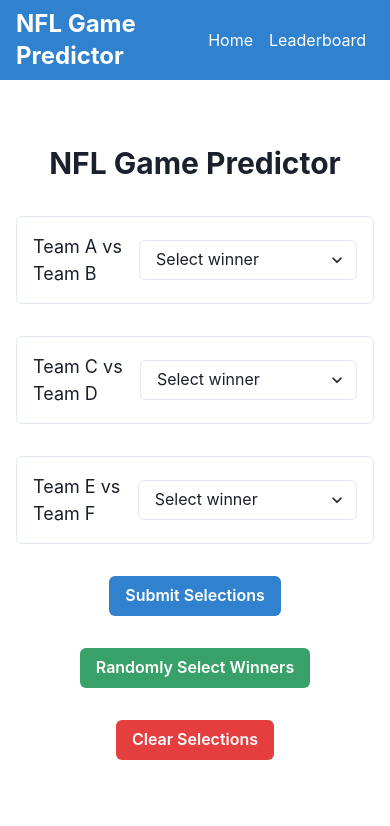
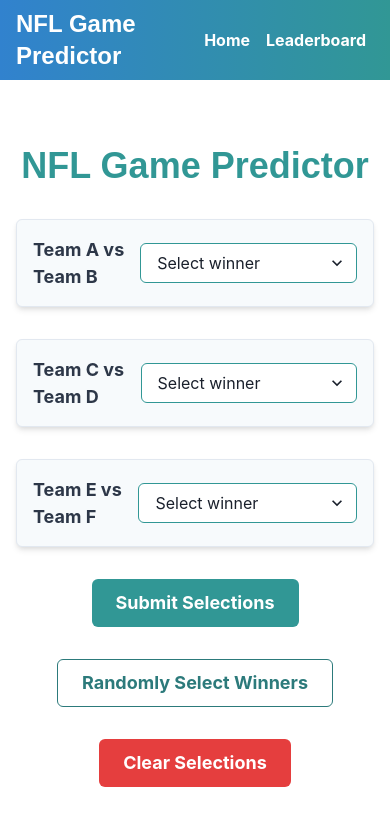
Before and after one commit to GPT-Engineer-App/nfl-game-winner-picker, a React (Vite) app: page / in a window 390 px wide. Shown: the top 826 px of the page. Built offline with nearby package versions, Linux system fonts and the light colour scheme.

Commit message:
Updated the NFL Game Predictor app's interface to be ultra-modern and clean. Applied sleek, minimalistic design elements, modern typography, and a consistent color scheme. Ensured the layout is responsive and visually appealing on both desktop and mobile views.

```diff
--- a/src/components/Navbar.jsx
+++ b/src/components/Navbar.jsx
@@ -3,16 +3,16 @@ import { Link as RouterLink } from "react-router-dom";
 
 const Navbar = () => {
   return (
-    <Box bg="blue.500" px={4} py={2} mb={8}>
+    <Box bgGradient="linear(to-r, blue.500, teal.500)" px={4} py={2} mb={8}>
       <Flex align="center" justify="space-between">
-        <Heading as="h1" size="lg" color="white">
+        <Heading as="h1" size="lg" color="white" fontFamily="sans-serif">
           NFL Game Predictor
         </Heading>
         <Flex>
-          <Link as={RouterLink} to="/" color="white" mx={2}>
+          <Link as={RouterLink} to="/" color="white" mx={2} fontWeight="bold">
             Home
           </Link>
-          <Link as={RouterLink} to="/leaderboard" color="white" mx={2}>
+          <Link as={RouterLink} to="/leaderboard" color="white" mx={2} fontWeight="bold">
             Leaderboard
           </Link>
         </Flex>
--- a/src/main.jsx
+++ b/src/main.jsx
@@ -8,6 +8,14 @@ const colors = {
     900: "#1a365d",
     800: "#153e75",
     700: "#2a69ac",
+  },
+  teal: {
+    500: "#319795",
+    600: "#2c7a7b",
+  },
+  gray: {
+    50: "#f7fafc",
+    700: "#2d3748",
   },
 };
 
--- a/src/pages/Index.jsx
+++ b/src/pages/Index.jsx
@@ -41,19 +41,22 @@ const Index = () => {
   return (
     <Container maxW="container.lg" py={8}>
       <VStack spacing={8}>
-        <Heading as="h1" size="xl" textAlign="center">
+        <Heading as="h1" size="2xl" textAlign="center" fontFamily="sans-serif" color="teal.500">
           NFL Game Predictor
         </Heading>
         {games.map((game) => (
-          <Box key={game.id} w="100%" p={4} borderWidth={1} borderRadius="md">
+          <Box key={game.id} w="100%" p={4} borderWidth={1} borderRadius="md" bg="gray.50" boxShadow="md">
             <Flex justify="space-between" align="center">
-              <Text fontSize="lg">
+              <Text fontSize="lg" fontWeight="bold" color="gray.700">
                 {game.teams[0]} vs {game.teams[1]}
               </Text>
               <Select
                 placeholder="Select winner"
                 value={selections[game.id] || ""}
                 onChange={(e) => handleSelectionChange(game.id, e.target.value)}
+                bg="white"
+                borderColor="teal.500"
+                _hover={{ borderColor: "teal.600" }}
               >
                 {game.teams.map((team) => (
                   <option key={team} value={team}>
@@ -64,13 +67,13 @@ const Index = () => {
             </Flex>
           </Box>
         ))}
-        <Button colorScheme="blue" onClick={handleSubmit}>
+        <Button colorScheme="teal" onClick={handleSubmit} size="lg" fontWeight="bold">
           Submit Selections
         </Button>
-        <Button colorScheme="green" onClick={handleRandomSelection}>
+        <Button colorScheme="teal" variant="outline" onClick={handleRandomSelection} size="lg" fontWeight="bold">
           Randomly Select Winners
         </Button>
-        <Button colorScheme="red" onClick={handleClearSelections}>
+        <Button colorScheme="red" onClick={handleClearSelections} size="lg" fontWeight="bold">
           Clear Selections
         </Button>
       </VStack>
--- a/src/pages/Leaderboard.jsx
+++ b/src/pages/Leaderboard.jsx
@@ -27,16 +27,18 @@ const Leaderboard = () => {
   return (
     <Container maxW="container.lg" py={8}>
       <VStack spacing={8}>
-        <Heading as="h1" size="xl" textAlign="center">
+        <Heading as="h1" size="2xl" textAlign="center" fontFamily="sans-serif" color="teal.500">
           Leaderboard
         </Heading>
         {leaders.map((leader, index) => (
-          <Box key={leader.id} w="100%" p={4} borderWidth={1} borderRadius="md">
+          <Box key={leader.id} w="100%" p={4} borderWidth={1} borderRadius="md" bg="gray.50" boxShadow="md">
             <Flex justify="space-between" align="center">
-              <Text fontSize="lg">
+              <Text fontSize="lg" fontWeight="bold" color="gray.700">
                 {index + 1}. {leader.name}
               </Text>
-              <Text fontSize="lg">{leader.points} points</Text>
+              <Text fontSize="lg" fontWeight="bold" color="teal.500">
+                {leader.points} points
+              </Text>
             </Flex>
           </Box>
         ))}
```
